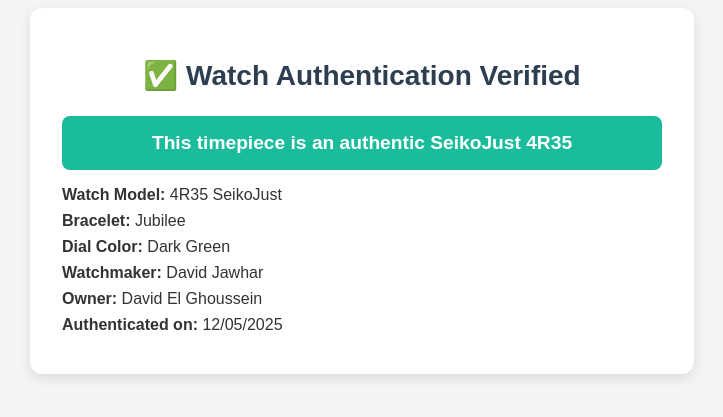
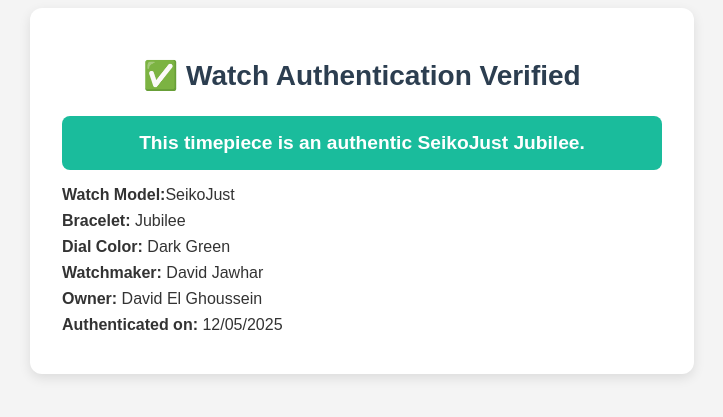
Before and after one commit to David0J/verify, a plain HTML site: page index.html in a window 1280 px wide. Shown: the part 209-626 px from the top of the page, without its empty margins (278-1001 px from the left). Drawn offline with Linux system fonts and the light colour scheme.

Commit message:
Update index.html

```diff
--- a/index.html
+++ b/index.html
@@ -76,9 +76,9 @@
 <body>
   <div class="container">
     <h1>✅ Watch Authentication Verified</h1>
-    <div class="status">This timepiece is an authentic SeikoJust 4R35</div>
+    <div class="status">This timepiece is an authentic SeikoJust Jubilee.</div>
     <div class="details">
-      <p><strong>Watch Model:</strong> 4R35 SeikoJust</p>
+      <p><strong>Watch Model:</strong>SeikoJust</p>
       <p><strong>Bracelet:</strong> Jubilee</p>
       <p><strong>Dial Color:</strong> Dark Green</p>
       <p><strong>Watchmaker:</strong> David Jawhar</p>
```
